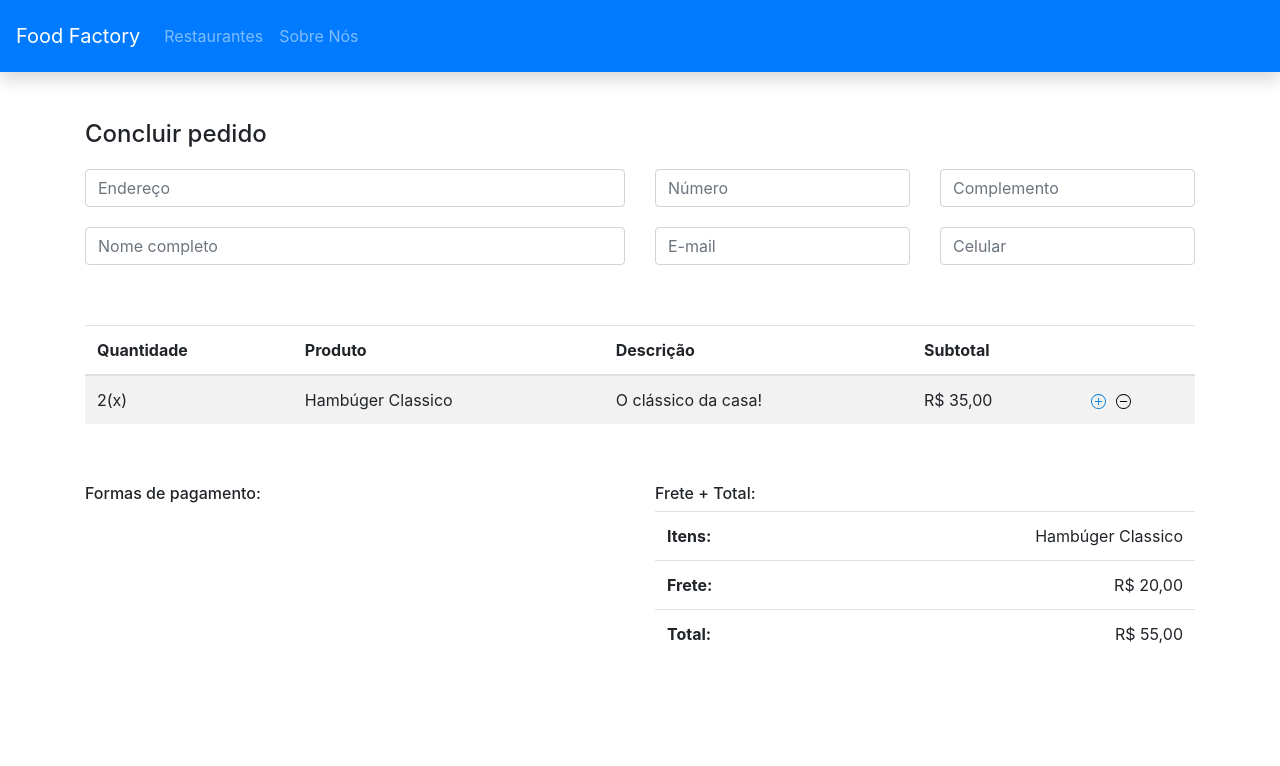
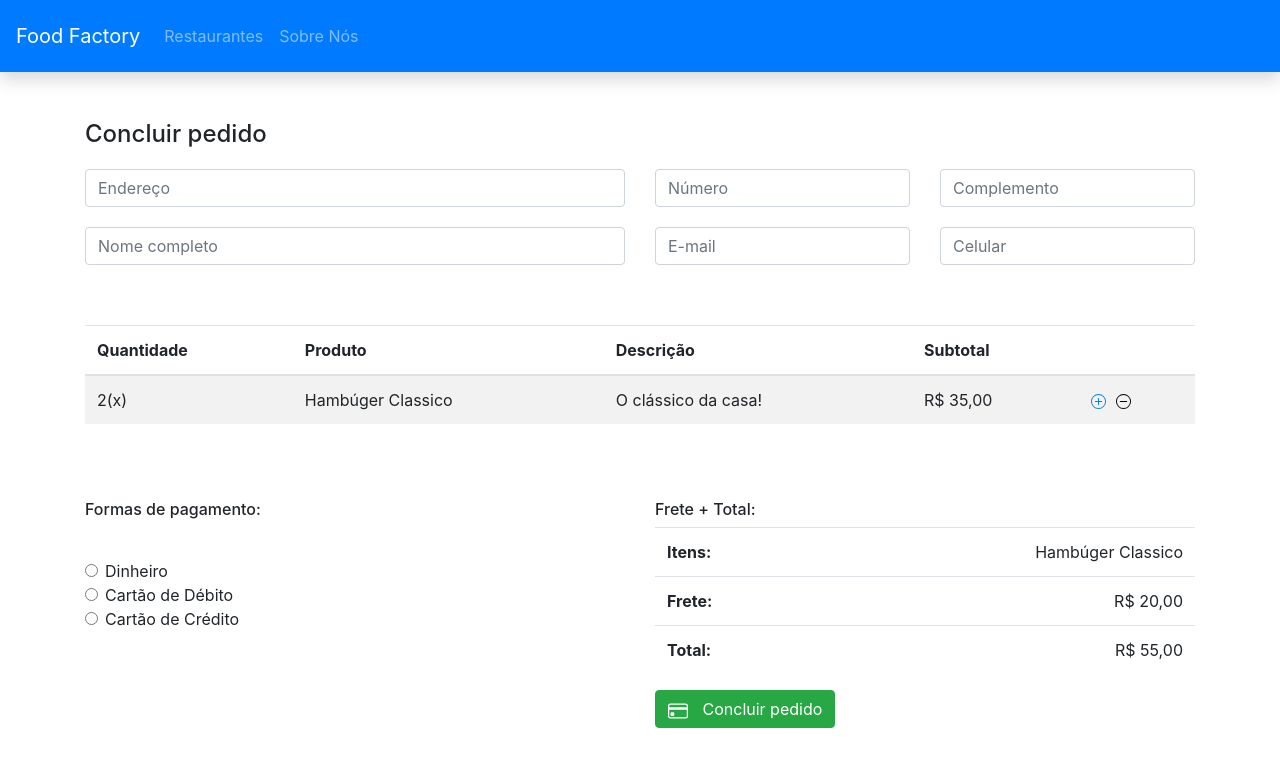
Before and after one commit to pedro-guimaraes00/food-factory, an Angular app: page /order in a window 1280 px wide. Shown: the top 766 px of the page. Built offline with nearby package versions, Linux system fonts and the light colour scheme.

Commit message:
section de formas de pagamento

```diff
--- a/src/app/order/order.component.html
+++ b/src/app/order/order.component.html
@@ -50,12 +50,26 @@
     </tbody>
 </table>
 
-<div class="row" style="margin-top: 60px">
-    <div class="col-md-6">
+
+<div class="row">
+    <div class="col-md-6" style="margin-top: 60px">
+
         <h6>Formas de pagamento:</h6>
+            <div class="form-check" style="margin-top:40px">
+                <input class="form-check-input" type="radio" name="exampleRadios" id="exampleRadios1" value="option1">
+                Dinheiro
+            </div>
+            <div class="form-check">
+                <input class="form-check-input" type="radio" name="exampleRadios" id="exampleRadios2" value="option2">
+                Cartão de Débito
+            </div>
+            <div class="form-check">
+                <input class="form-check-input" type="radio" name="exampleRadios" id="exampleRadios2" value="option2">
+                Cartão de Crédito
+            </div>
     </div>
 
-    <div class="col-md-6">
+    <div class="col-md-6" style="margin-top: 60px">
         <h6>Frete + Total: </h6>
             <table class="table">
                 <tbody>
@@ -71,7 +85,18 @@
                     <th>Total:</th>
                     <td class="text-right">R$ 55,00</td>
                   </tr>
+                  <tr>
+                  </tr>
                 </tbody>
             </table>
+
+            <div class="row">
+                <div class="col">
+                    <button class="btn btn-md btn-success">
+                        <img src="assets/icons/credit-card.svg" style="margin-right:10px;width: 20px">
+                            Concluir pedido
+                    </button>
+                </div>
+            </div>
     </div>
 </div>
```
Also changed, not shown: src/assets/icons/credit-card.svg.
